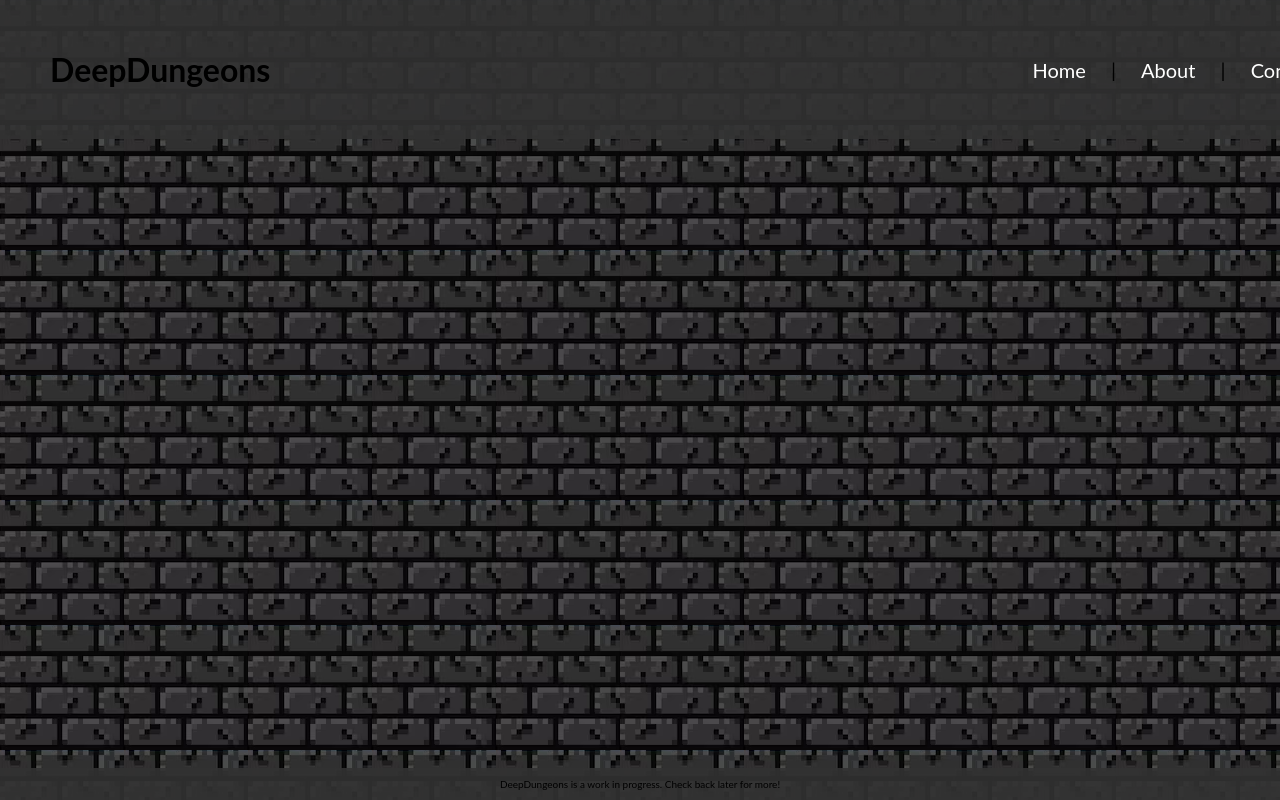
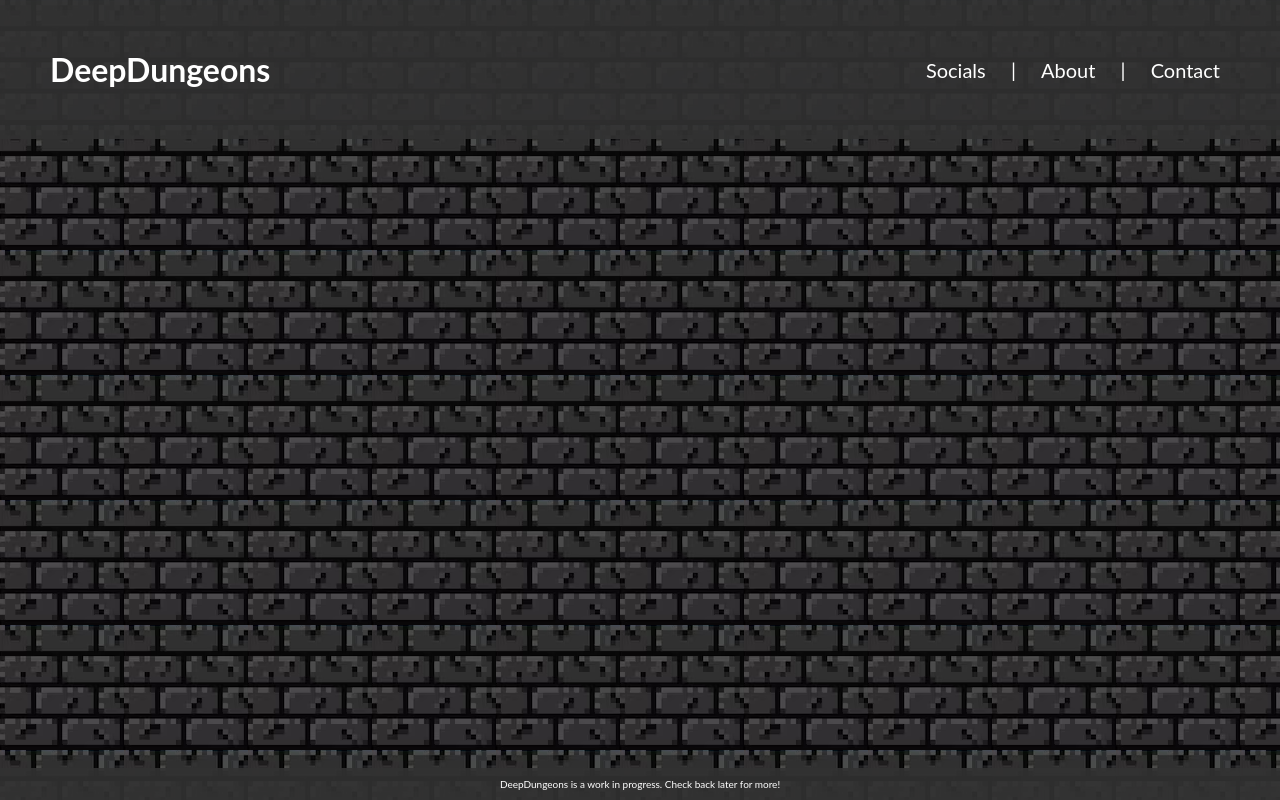
Before and after one commit to Bob-the-Bobothy/deepdungeons, a Django app: page / in a window 1280 px wide. Run offline with Django 4.2, Linux system fonts and the light colour scheme.

Commit message:
Auto commit from server

```diff
--- a/main/templates/base.html
+++ b/main/templates/base.html
@@ -16,11 +16,11 @@
 <body>
   <header>
     <div class="left">
-      <h1>DeepDungeons</h1>
+      <h1><a href="{% url 'home' %}">DeepDungeons</a></h1>
     </div>
     <nav class="right">
       <ul>
-        <li><a href="{% url 'home' %}">Home</a></li>
+        <li><a href="{% url 'socials' %}">Socials</a></li>
         <li>|</li>
         <li><a href="{% url 'about' %}">About</a></li>
         <li>|</li>
--- a/static/style.css
+++ b/static/style.css
@@ -6,6 +6,7 @@
 * {
     font-family: 'Lato', sans-serif;
     margin: 0px;
+    color: white;
 }
 
 header {
@@ -18,6 +19,7 @@ header {
     width: 100%;
     top: 0;
     left: 0;
+    box-sizing: border-box;
 }
 
 body {
@@ -77,8 +79,3 @@ nav li {
     display: inline-block;
     margin: 0 10px;
 }
-
-nav a {
-    color: #fff;
-    text-decoration: none;
-}
```
